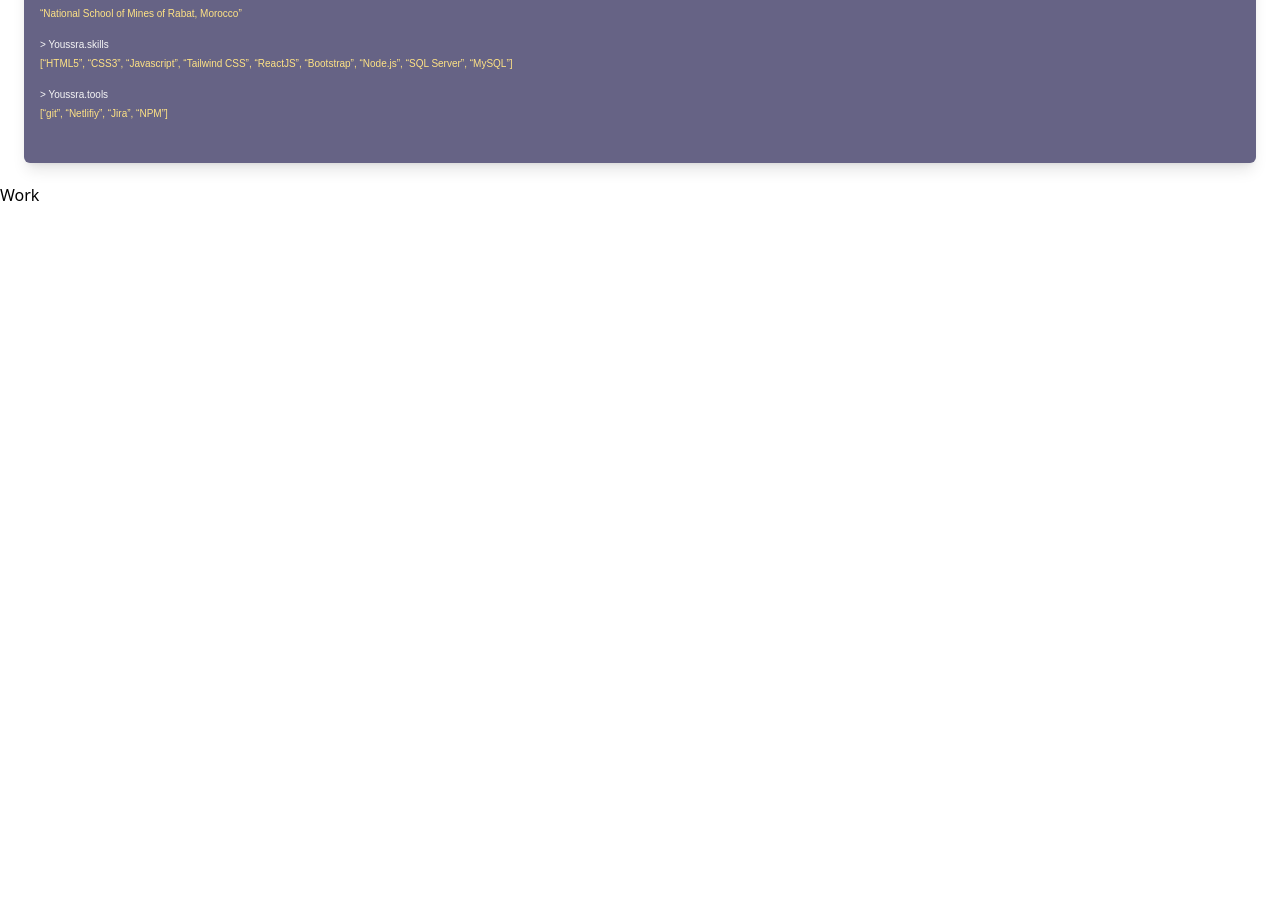
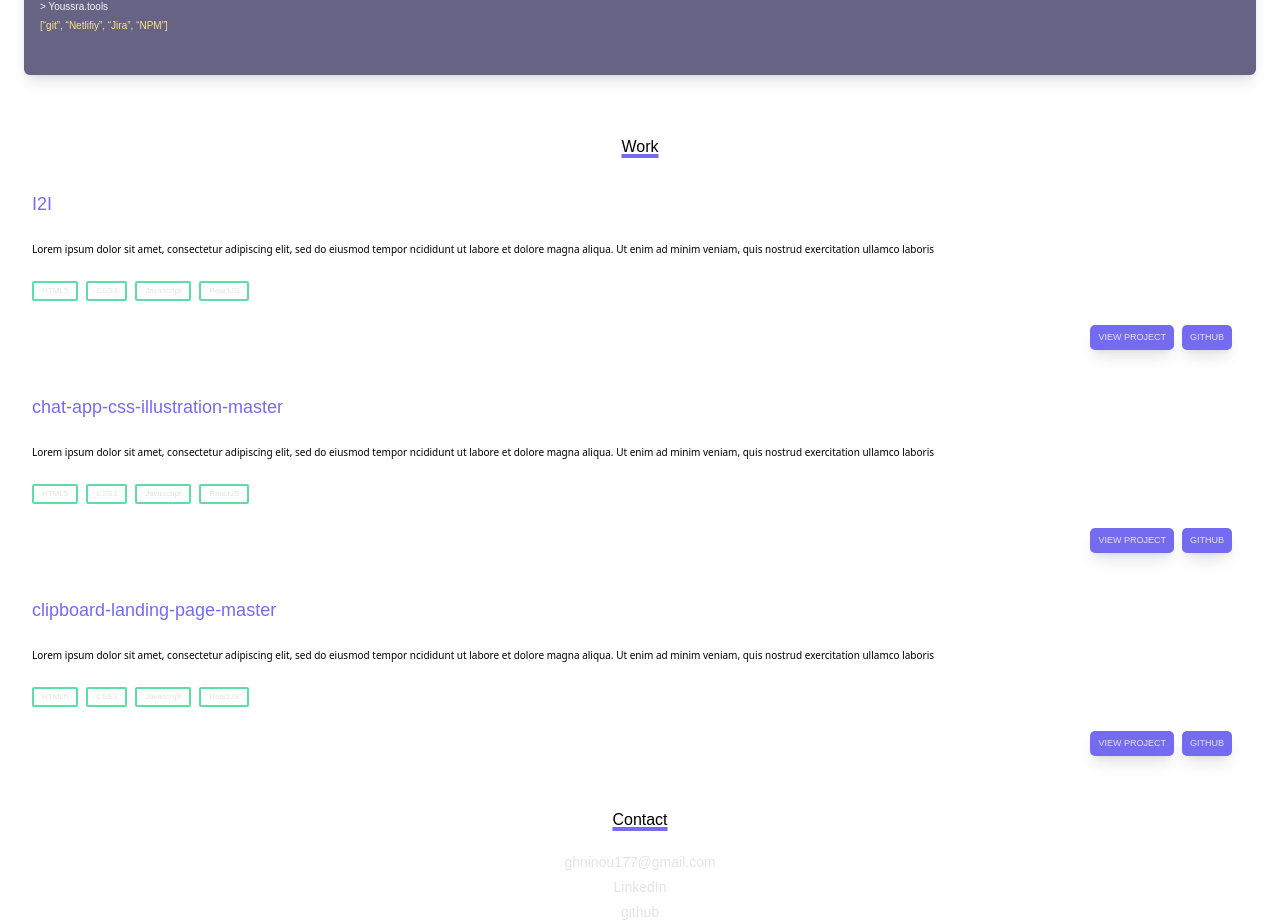
Before and after one commit to youssra-ghninou/personnal-portfolio, a React (Vite) app: page / in a window 1280 px wide. Shown: the part 536-1459 px from the top of the page. Before the commit the page ends 800 px from the top, so only its background shows below. Built offline with nearby package versions, Linux system fonts and the light colour scheme; a web font is replaced by a local one.

Commit message:
routes left

```diff
--- a/package.json
+++ b/package.json
@@ -11,7 +11,9 @@
   "dependencies": {
     "@szhsin/react-menu": "^3.1.2",
     "react": "^18.2.0",
-    "react-dom": "^18.2.0"
+    "react-dom": "^18.2.0",
+    "react-router-dom": "^6.3.0",
+    "react-router-hash-link": "^2.4.3"
   },
   "devDependencies": {
     "@types/react": "^18.0.17",
--- a/src/App.jsx
+++ b/src/App.jsx
@@ -1,7 +1,10 @@
+import { Routes, Route, Link } from "react-router-dom";
 import './index.css'
 import Navbar from "./components/Navbar"
 import Header from "./components/Header"
 import Overview from './components/Overview';
+import Project from './components/Project';
+
 
 
 
@@ -10,10 +13,21 @@ function App() {
   return (
 
     <div className="w-full flex flex-col gap-5">
-      <Navbar/>,
-      <Header/>,
-      <Overview/>
-      <div className="work">Work</div>
+      <Navbar />
+      <Header />
+      <Overview />
+      <div className="work underline decoration-violet decoration-4 text-center  font-abel text-[16px]">Work</div>
+      <div className="projects-section flex flex-col gap-5">
+        <Project text='I2I' />
+        <Project text='chat-app-css-illustration-master' />
+        <Project text='clipboard-landing-page-master' />
+      </div>
+      <div className="contact underline decoration-violet decoration-4 text-center mt-5 font-abel text-[16px]">Contact</div>
+      <div className="contact flex flex-col gap-1 items-center justify-center text-left">
+        <a href="" className='email text-[14px]  font-medium font-abel text-grey'>ghninou177@gmail.com</a>
+        <a href="" className='email text-[14px] font-medium font-abel text-grey'>LinkedIn</a>
+        <a href="" className='email text-[14px] font-medium font-abel text-grey'>github</a>
+      </div>
     </div>
   );
 }
--- a/src/components/Github.jsx
+++ b/src/components/Github.jsx
@@ -1,8 +1,8 @@
 const Github = () => {
     return (
         <div>
-        <button className="bg-violet rounded-sm w-[80px] h-12">
-            <div className="font-abel text-center justify-center items-center text-sm">
+        <button className="bg-violet shadow-lg flex items-center  rounded-[5px] px-2 py-3 h-[24.94px]">
+            <div className="font-abel text-center  text-grey justify-center items-center text-[9px]">
               GITHUB
             </div>
         </button>
--- a/src/components/Navbar.jsx
+++ b/src/components/Navbar.jsx
@@ -1,4 +1,4 @@
-
+import { HashLink as Link } from 'react-router-hash-link';
         import {
             Menu,
             MenuItem,
@@ -12,7 +12,7 @@
                 <div className="nav right-0 mr-4 fixed">
                     <Menu menuButton={<MenuButton><i class="fa-solid fa-bars text-violet "></i></MenuButton>} transition>
                         <MenuItem >
-                            <div className="home text-[16px] font-abel text-black hover:decoration-4 hover:decoration-violet">Home</div>
+                        <Link to="/#Projects"><div className="home text-[16px] font-abel text-black hover:decoration-4 hover:decoration-violet">Home</div></Link>
                         </MenuItem>
                         <MenuItem>
                            <div className="home text-[16px] font-abel text-black hover:decoration-4 hover:decoration-violet">Projects</div>
--- a/src/components/Overview.jsx
+++ b/src/components/Overview.jsx
@@ -2,7 +2,7 @@ import OverviewContent from "./OverviewContent";
 
 const Overview = () => {
     return (
-        <div className="div mx-6">
+        <div className="div mx-6 mb-10">
             <div className="bg-grey  h-7 rounded-t-[6px] pl-3 items-center flex gap-1">
                 <i class="fa-solid fa-circle text-red fa-xs"></i>
                 <i class="fa-solid fa-circle text-lyellow fa-xs"></i>
--- /dev/null
+++ b/src/components/Project.jsx
@@ -0,0 +1,27 @@
+import Stacks from "./Stacks";
+import ViewProject from "./ViewProject";
+import Github from "./Github";
+
+const Project = (props) => {
+    return (
+        <div className="div  rounded-6 gap-6 mx-3 my-3 flex flex-col text-left px-5 justify-center">
+            <div className={`flex items-center text-[18px] text-bold font-abel text-violet   `+props.className}>
+                {props.text}
+            </div>
+            <div className="text text-[10px] text-abel">Lorem ipsum dolor sit amet, consectetur adipiscing elit, sed do eiusmod tempor ncididunt ut labore et dolore magna aliqua. Ut enim ad minim veniam, quis nostrud exercitation ullamco laboris
+            </div>
+            <div className="sta flex gap-2">
+                <Stacks text='HTML5'/>
+                <Stacks text='CSS3'/>
+                <Stacks text='Javascript'/>
+                <Stacks text='ReactJS'/>
+            </div>
+            <div className="dem flex gap-2 items-center justify-end pr-4 ">
+            <ViewProject/>
+            <Github/>
+            </div>
+        </div>
+    );
+}
+
+export default Project;
--- /dev/null
+++ b/src/components/Stacks.jsx
@@ -0,0 +1,11 @@
+const Stacks = (props) => {
+    return (
+        <button className="flex items-center justify-center rounded-sm h-[18px] border-green px-2 py-2 border-2 border-solid" >
+            <div className={` text-[8px] font-medium font-abel text-grey  `+props.className}>
+                {props.text}
+            </div>
+        </button>
+     );
+}
+
+export default Stacks;
--- /dev/null
+++ b/src/components/ViewProject.jsx
@@ -0,0 +1,13 @@
+const ViewProject = () => {
+    return (
+        <div>
+            <button className="bg-violet flex items-center  rounded-[5px] px-2 py-3 h-[24.94px] shadow-lg ">
+                <div className="font-abel text-center  text-grey justify-center items-center text-[9px] ">
+                  VIEW PROJECT
+                </div>
+            </button>
+        </div>
+     );
+}
+
+export default ViewProject;
--- a/src/components/Viewprojects.jsx
+++ /dev/null
@@ -1,13 +0,0 @@
-const ViewProject = () => {
-    return (
-        <div>
-            <button className="bg-violet rounded-sm w-[100px] h-12">
-                <div className="font-abel text-center justify-center items-center text-sm">
-                  VIEW PROJECT
-                </div>
-            </button>
-        </div>
-     );
-}
-
-export default ViewProject;
--- a/src/main.jsx
+++ b/src/main.jsx
@@ -2,9 +2,12 @@ import React from 'react'
 import ReactDOM from 'react-dom/client'
 import App from './App'
 import './index.css'
+import { BrowserRouter } from "react-router-dom";
 
 ReactDOM.createRoot(document.getElementById('root')).render(
   <React.StrictMode>
-    <App />
+    <BrowserRouter>
+        <App />
+  </BrowserRouter>
   </React.StrictMode>
 )
```
Also changed, not shown: design/Screen Shot 2017-05-21 at 7.51.10 PM.png (added), 1 other file (tests, documents, lock files or other folders).
